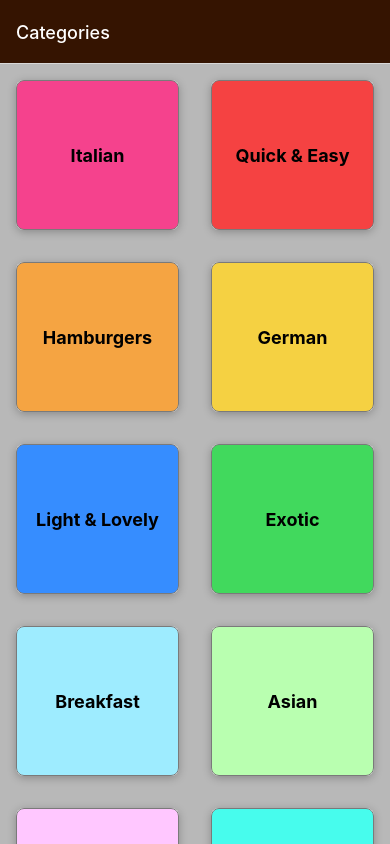
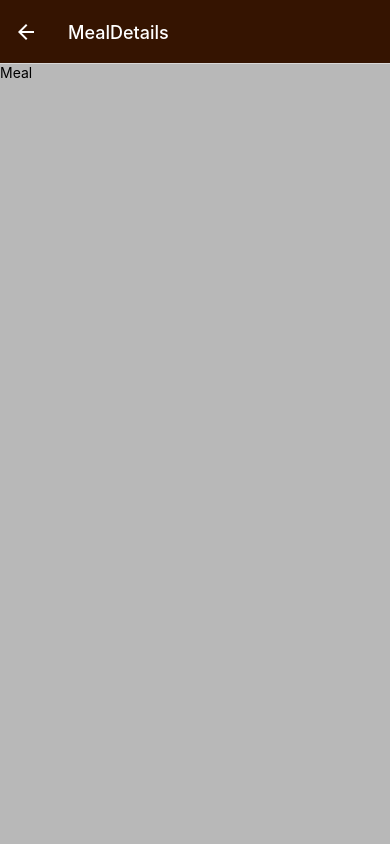
Before and after one commit to koleks92/MealzApp, a React Native app: screen /MealDetails in a window 390 px wide. Built offline with nearby package versions, Linux system fonts and the light colour scheme.

Commit message:
MealDeatils navigation

```diff
--- a/App.js
+++ b/App.js
@@ -8,6 +8,7 @@ import CategoriesScreen from './screens/Categories';
 import MealsOverview from './screens/MealsOverview';
 
 import { CATEGORIES } from './data/dummy-data';
+import MealDetails from './screens/MealDetails';
 
 const Stack = createNativeStackNavigator();
 
@@ -35,6 +36,7 @@ export default function App() {
           //   };
           // }}
           />
+          <Stack.Screen name="MealDetails" component={MealDetails} />
         </Stack.Navigator>
       </NavigationContainer>
       <StatusBar style='light'/>
--- a/components/MealItem.js
+++ b/components/MealItem.js
@@ -1,11 +1,12 @@
 import { View, Pressable, Text, Image, StyleSheet, Platform} from 'react-native';
 
-function MealItem({ title, imageUrl, duration, complexity, affordability }) {
+function MealItem({ title, imageUrl, duration, complexity, affordability, onPress }) {
     return (
     <View style={styles.mealItem}>
         <Pressable
         android_ripple={{color:'#ccc'}}
         style={({ pressed }) => (pressed ? styles.buttonPressed : null)}
+        onPress={onPress}
         >
             <View style={styles.innerContainer}>
                 <View>
--- /dev/null
+++ b/screens/MealDetails.js
@@ -0,0 +1,11 @@
+import { Text, View } from 'react-native';
+
+function MealDetails () {
+    return (
+        <View>
+            <Text>Meal</Text>
+        </View>
+    )
+};
+
+export default MealDetails
--- a/screens/MealsOverview.js
+++ b/screens/MealsOverview.js
@@ -20,8 +20,14 @@ function MealsOverview({ route, navigation }) {
 
     }, [catId, navigation]);
 
+
+
     function renderMealItem(itemData) {
         const item = itemData.item;
+
+        function onPressHandler() {
+            navigation.navigate('MealDetails');
+        };
 
         const mealItemProps = {
             title: item.title,
@@ -31,7 +37,7 @@ function MealsOverview({ route, navigation }) {
             duration: item.duration,
         };
 
-        return <MealItem {...mealItemProps}/>
+        return <MealItem {...mealItemProps} onPress={onPressHandler}/>
     };
 
 
```
